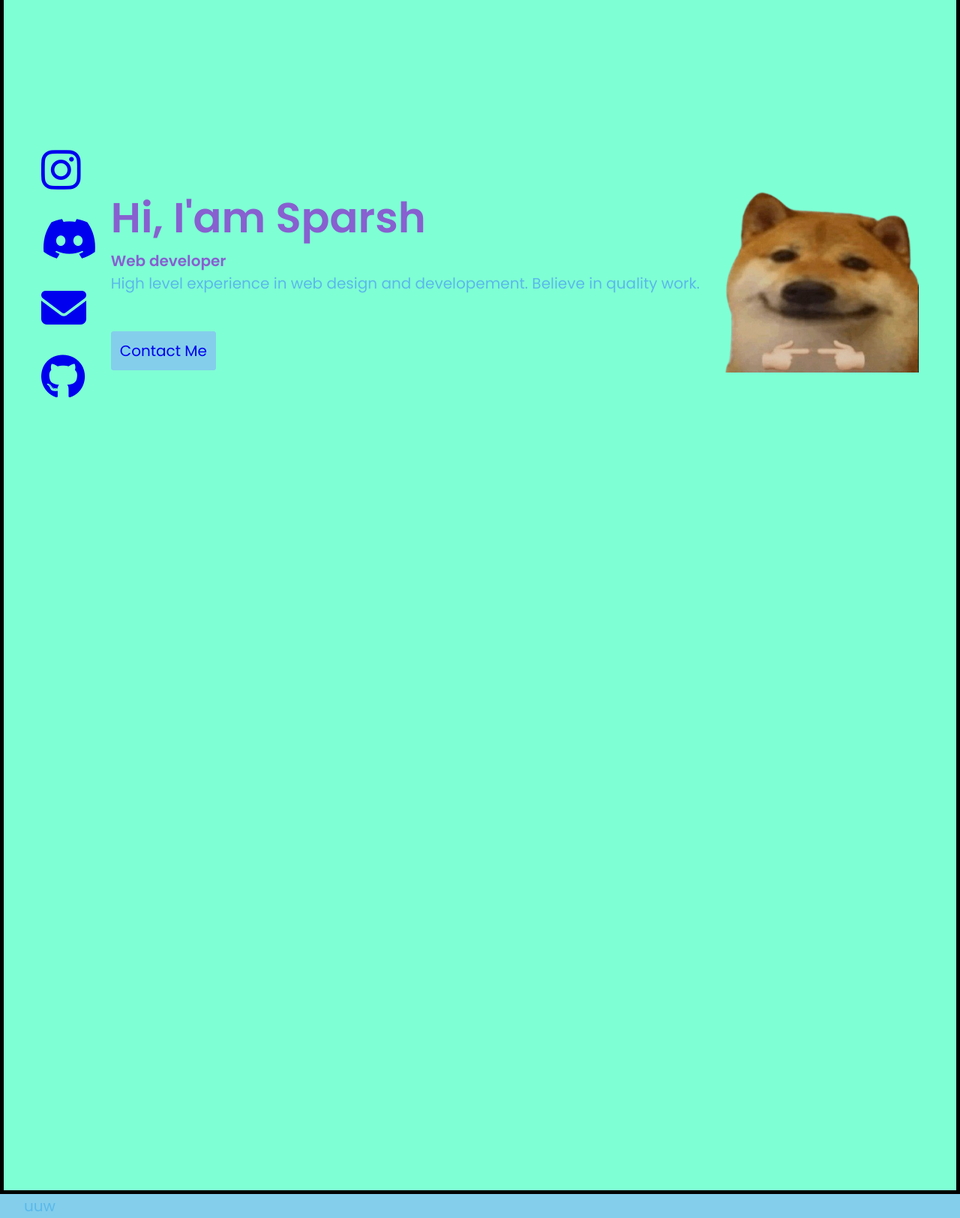
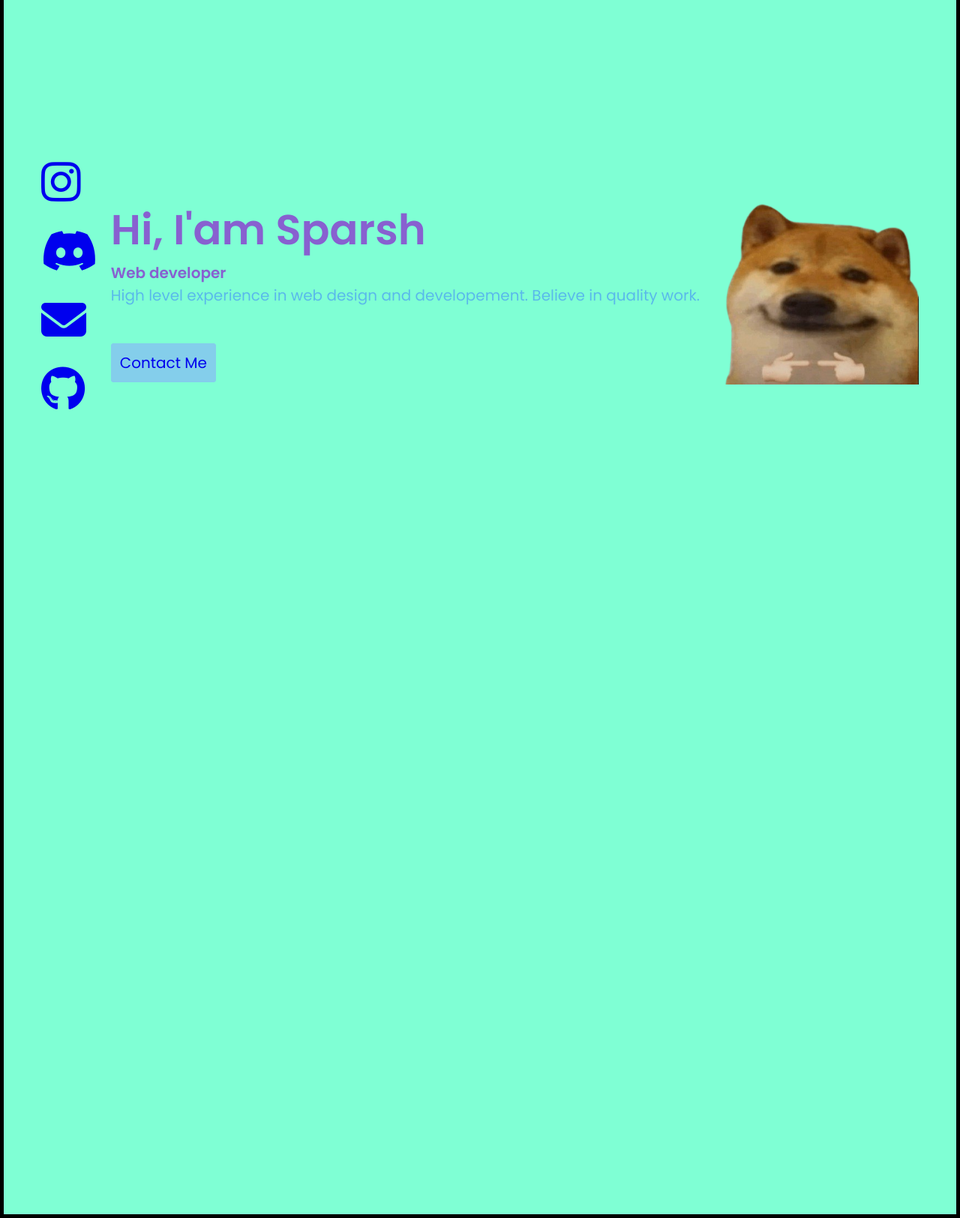
Before and after one commit to SparshChaurasia/Portfolio, a Django app: page / in a window 1280 px wide. Shown: the part 975-2600 px from the top of the page at 75% size. Run offline with Django 3.2, Linux system fonts and the light colour scheme; some libraries are stand-ins or nearby versions.

```diff
--- a/static/css/style.css
+++ b/static/css/style.css
@@ -158,14 +158,15 @@ img {
 
 .main {
     margin-top:  var(--header-height);
-    height: calc(100vh - var(--header-height) - var(--footer-height));
+    /* height: calc(100vh - var(--header-height) - var(--footer-height)); */
+    height: calc(100vh - var(--header-height));
 
     scroll-behavior: smooth;
     scroll-snap-type: y mandatory;
     overflow-y: scroll;
 }
 
-.footer {
+/* .footer {
     width: 100%;
     height: var(--footer-height);
     position: fixed;
@@ -178,7 +179,7 @@ img {
 
     padding: 0 var(--page-indent);
     background-color: var(--body-color);
-}
+} */
 
 /*==================== NAV ====================*/
 .navbar__list {
--- a/templates/index.html
+++ b/templates/index.html
@@ -68,8 +68,8 @@
             <p class="section__text">Lorem ipsum dolor sit amet consectetur adipisicing elit. Consequuntur aperiam veniam, error cum dolorum ducimus aliquid sunt assumenda eum possimus, voluptatum, velit ullam magni accusantium. Cum minima eum quod suscipit hic assumenda quidem repellat asperiores ad perspiciatis corrupti molestiae illo, doloremque natus sit, consequatur debitis unde iusto culpa nisi! Consequatur?</p>
         </section>
     </main>
-    <footer class="footer">
+    {% comment %} <footer class="footer">
         <p>uuw</p>
-    </footer>
+    </footer> {% endcomment %}
 </body>
 </html>
```
